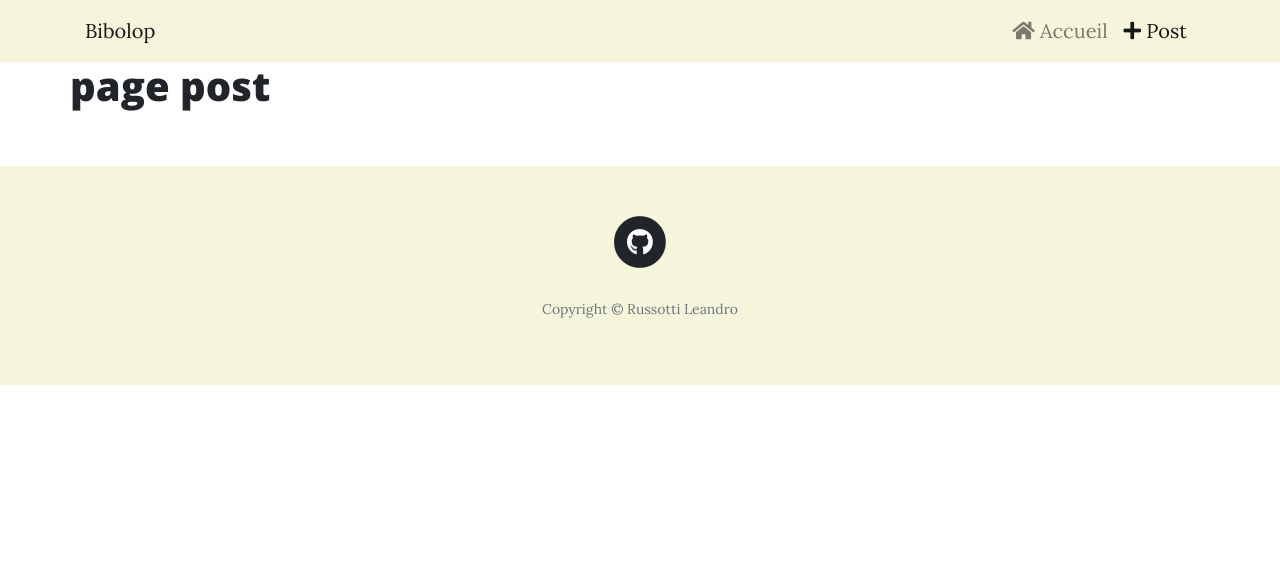
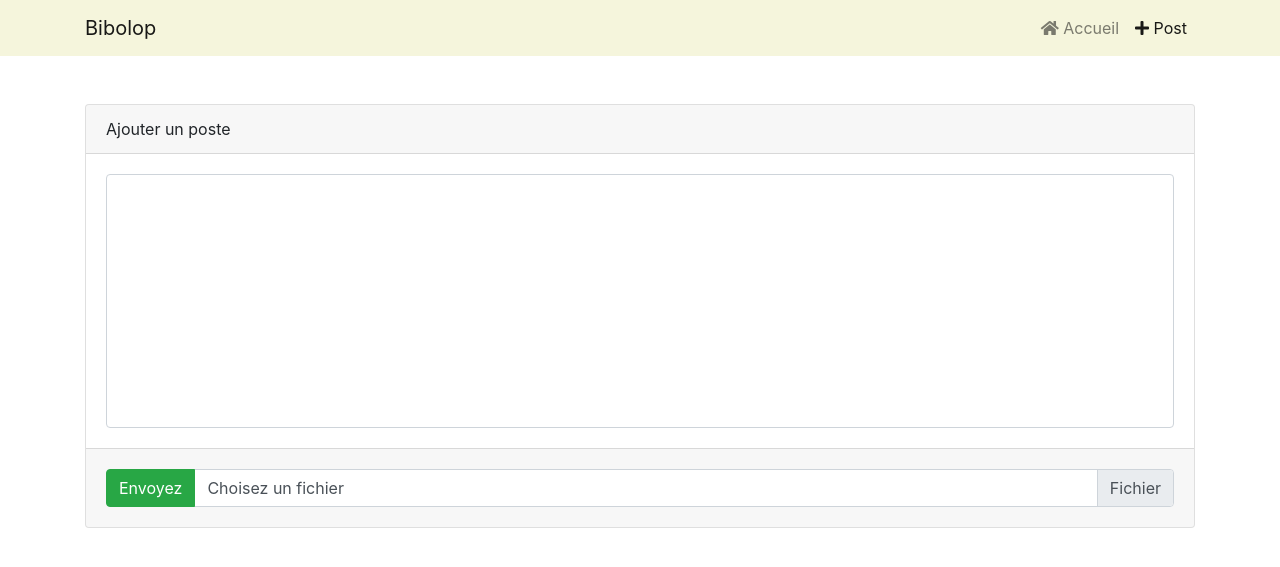
Before and after one commit to LeandroLeleLeandro/bibolop, a PHP site: page /post.php in a window 1280 px wide. Shown: the top 567 px of the page. Run offline with PHP 8.4, Linux system fonts and the light colour scheme.

Commit message:
Ajout textarea + file

```diff
--- a/css/style.css
+++ b/css/style.css
@@ -0,0 +1,7 @@
+textarea
+{
+    resize: none;
+}
+.custom-file-input~.custom-file-label::after {
+    content: attr(data-label);
+}
--- a/include/footer.php
+++ /dev/null
@@ -1,19 +0,0 @@
-<footer class="mt-5" style="background-color:beige;">
-    <div class="container">
-        <div class="row">
-        <div class="col-lg-8 col-md-10 mx-auto">
-            <ul class="list-inline text-center">
-            <li class="list-inline-item">
-                <a href="https://github.com/LeandroLeleLeandro/bibolop">
-                <span class="fa-stack fa-lg">
-                    <i class="fas fa-circle fa-stack-2x"></i>
-                    <i class="fab fa-github fa-stack-1x fa-inverse"></i>
-                </span>
-                </a>
-            </li>
-            </ul>
-            <p class="copyright text-muted">Copyright &copy; Russotti Leandro</p>
-        </div>
-        </div>
-    </div>
-</footer>
--- a/index.php
+++ b/index.php
@@ -11,9 +11,6 @@
     <link href="vendor/fontawesome-free/css/all.min.css" rel="stylesheet" type="text/css">
     <link href='https://fonts.googleapis.com/css?family=Lora:400,700,400italic,700italic' rel='stylesheet' type='text/css'>
     <link href='https://fonts.googleapis.com/css?family=Open+Sans:300italic,400italic,600italic,700italic,800italic,400,300,600,700,800' rel='stylesheet' type='text/css'>
-
-    <!-- Custom styles for this template -->
-    <link href="css/clean-blog.min.css" rel="stylesheet">
 
     <!-- Mon CSS a moi -->
     <link rel="stylesheet" href="css/style.css">
@@ -52,9 +49,6 @@
     <hr>
 
     <!-- Footer -->
-    <?php
-      include_once "include/footer.php";
-    ?>
 
     <!-- Bootstrap core JavaScript -->
     <script src="vendor/jquery/jquery.min.js"></script>
--- a/post.php
+++ b/post.php
@@ -1,3 +1,50 @@
+<?php
+
+$btnValider = filter_input(INPUT_POST,"btnValider");
+
+if ($btnValider)
+{
+  $dossier = 'img/upload/';
+  $fichier = basename($_FILES['photo']['name']);
+  $taille_maxi = 100000;
+  $taille = filesize($_FILES['photo']['tmp_name']);
+  $extensions = array('.png', '.gif', '.jpg', '.jpeg');
+  $extension = strrchr($_FILES['photo']['name'], '.');
+
+  //Début des vérifications de sécurité...
+  if(!in_array($extension, $extensions)) //Si l'extension n'est pas dans le tableau
+  {
+      $erreur = 'Vous devez uploader un fichier de type png, gif, jpg, jpeg';
+  }
+  if($taille>$taille_maxi)
+  {
+      $erreur = 'Le fichier est trop gros...';
+  }
+  if(!isset($erreur)) //S'il n'y a pas d'erreur, on upload
+  {
+      //On formate le nom du fichier ici...
+      $fichier = strtr($fichier,
+            'ÀÁÂÃÄÅÇÈÉÊËÌÍÎÏÒÓÔÕÖÙÚÛÜÝàáâãäåçèéêëìíîïðòóôõöùúûüýÿ',
+            'AAAAAACEEEEIIIIOOOOOUUUUYaaaaaaceeeeiiiioooooouuuuyy');
+      $fichier = preg_replace('/([^.a-z0-9]+)/i', '-', $fichier);
+      if(move_uploaded_file($_FILES['photo']['tmp_name'], $dossier . $fichier)) //Si la fonction renvoie TRUE, c'est que ça a fonctionné...
+      {
+            echo 'Upload effectué avec succès !';
+      }
+      else //Sinon (la fonction renvoie FALSE).
+      {
+            echo 'Echec de l\'upload !';
+      }
+  }
+  else
+  {
+      echo $erreur;
+  }
+}
+
+
+?>
+
 <!DOCTYPE html>
 <html lang="fr">
   <head>
@@ -12,24 +59,22 @@
     <link href='https://fonts.googleapis.com/css?family=Lora:400,700,400italic,700italic' rel='stylesheet' type='text/css'>
     <link href='https://fonts.googleapis.com/css?family=Open+Sans:300italic,400italic,600italic,700italic,800italic,400,300,600,700,800' rel='stylesheet' type='text/css'>
 
-    <!-- Custom styles for this template -->
-    <link href="css/clean-blog.min.css" rel="stylesheet">
-
     <!-- Mon CSS a moi -->
     <link rel="stylesheet" href="css/style.css">
   </head>
 
   <body>
+
   <!-- Navigation -->
   <nav class="navbar navbar-expand-lg navbar-light" style="background-color: beige;">
     <div class="container">
-      <div class="collapse navbar-collapse" id="navbarTogglerDemo01">
+      <div class="collapse navbar-collapse">
         <div class="navbar-nav mr-auto">
           <a class="navbar-brand" href="#">Bibolop</a>
         </div>
         <ul class="navbar-nav mt-2 mt-lg-0">
           <li class="nav-item">
-            <a class="nav-link" href="index.php"><i class="fas fa-home"></i> Accueil</a>
+            <a class="nav-link" href="index.php"><i class ="fas fa-home"></i> Accueil</a>
           </li>
           <li class="nav-item active">
             <a class="nav-link" href="post.php"><i class="fas fa-plus"></i> Post</a>
@@ -40,16 +85,37 @@
   </nav>
 
     <!-- Main Content -->
-    <div class="container">
-      <div class="row">
-        <h1>page post</h1>
+    <div class="container mt-5">
+      <div class="card">
+        <form action="" method="post" enctype="multipart/form-data">
+
+          <div class="card-header">
+            Ajouter un poste
+          </div>
+          <div class="card-body">
+            <textarea name="" id="" cols="30" rows="10" class="form-control"></textarea>
+          </div>
+          <div class="card-footer">
+          <div class="input-group mb-2 mt-2">
+              <div class="input-group-prepend">
+                <input type="submit" class="btn btn-success" value="Envoyez" name="btnValider">
+              </div>
+
+              <div class="custom-file">
+                <input type="file" name="photo" class="custom-file-input"  id="myInput" aria-describedby="inputGroupFileAddon03" multiple>
+                <label class="custom-file-label" for="inputGroupFile03" data-label="Fichier">Choisez un fichier</label>
+              </div>
+            </div>
+          </div>
+
+
+          </div>
+        </form>
       </div>
     </div>
 
     <!-- Footer -->
-    <?php
-      include_once "include/footer.php";
-    ?>
+
 
     <!-- Bootstrap core JavaScript -->
     <script src="vendor/jquery/jquery.min.js"></script>
@@ -57,5 +123,14 @@
 
     <!-- Custom scripts for this template -->
     <script src="js/clean-blog.min.js"></script>
+
+    <script>
+      document.querySelector('.custom-file-input').addEventListener('change',function(e){
+        var fileName = document.getElementById("myInput").files[0].name;
+        var nextSibling = e.target.nextElementSibling
+        nextSibling.innerText = fileName
+      })
+    </script>
+
   </body>
 </html>
```
Also changed, not shown: img/upload/greenAlien.png (added), img/upload/logCFPT-info-couleur.png (added), 2 other files.
